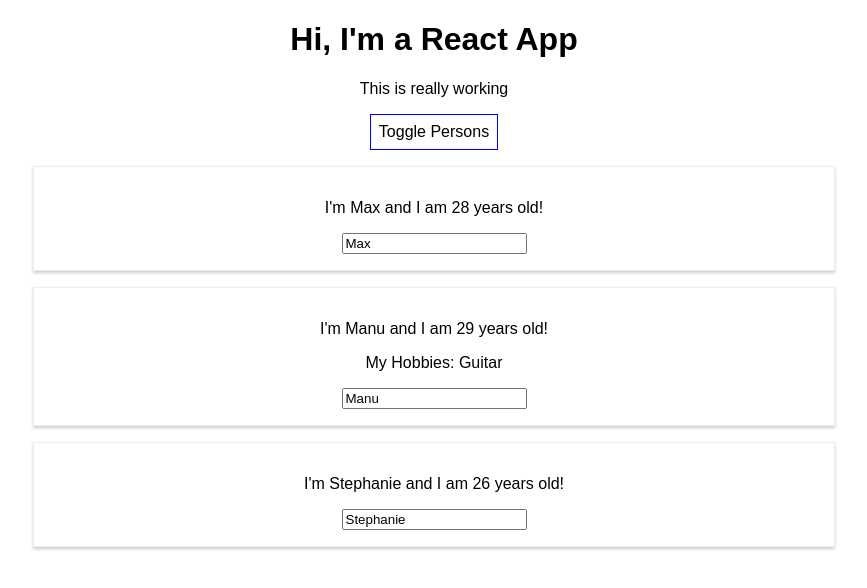
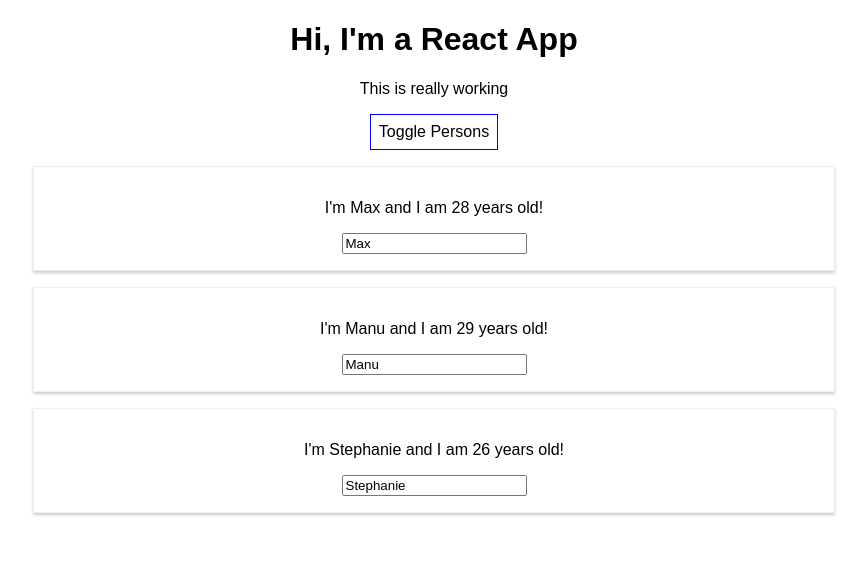
Before and after one commit to borban/react-complete-guide, a React (Create React App) app: page / in a window 1280 px wide. Both pictures are taken after a click on the button "Toggle Persons". Shown: the top 588 px of the page, without its empty margins (206-1073 px from the left). Built offline with nearby package versions, Linux system fonts and the light colour scheme.

Commit message:
Lesson 55

```diff
--- a/src/App.js
+++ b/src/App.js
@@ -54,14 +54,12 @@
         if (this.state.showPersons) {
             persons = (
                 <div>
-                    <Person name={this.state.persons[0].name}
-                            age={this.state.persons[0].age}/>
-                    <Person name={this.state.persons[1].name}
-                            click={this.switchNameHandler.bind(this, 'Max!')}
-                            changed={this.nameChangedHandler}
-                            age={this.state.persons[1].age}>My Hobbies: Guitar</Person>
-                    <Person name={this.state.persons[2].name}
-                            age={this.state.persons[2].age}/>
+                    {this.state.persons.map(person => {
+                        return <Person
+                            name={person.name}
+                            age={person.age}
+                        />
+                    })}
                 </div>
             );
         }
```
